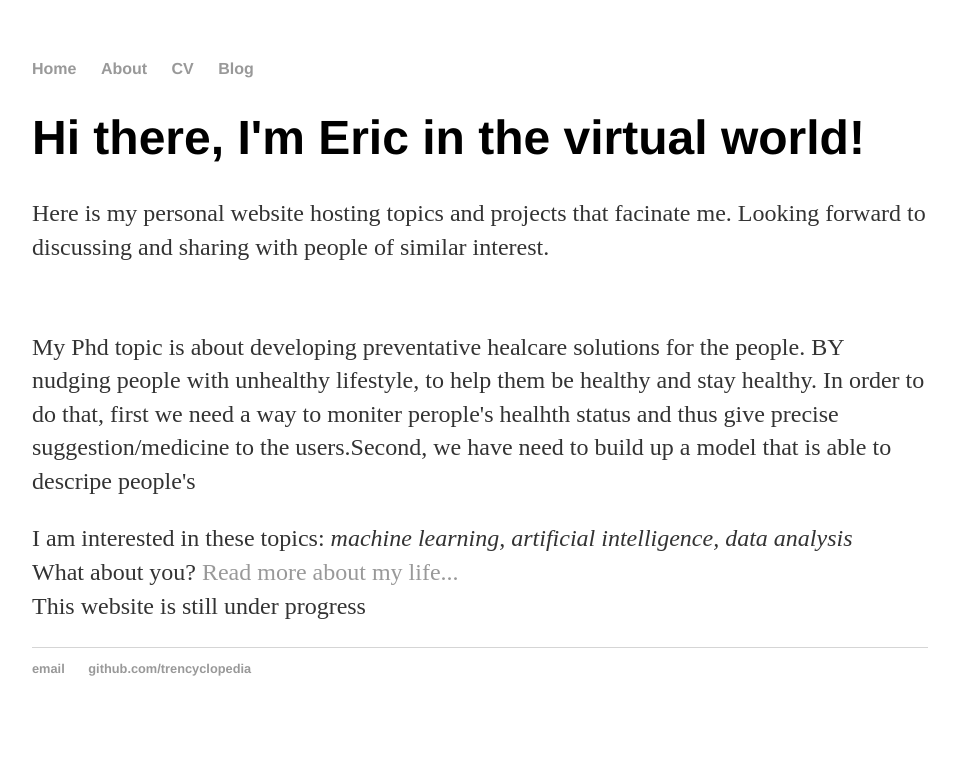
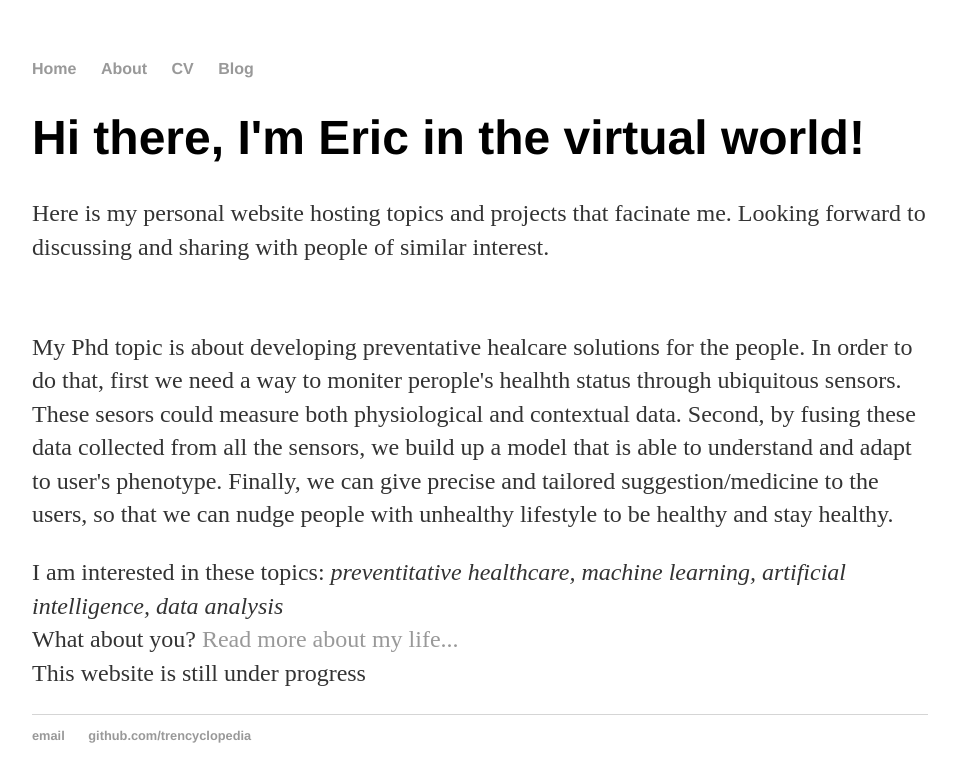
Before and after one commit to trencyclopedia/trencyclopedia.github.io, a Jekyll site: the page built from index.html, in a window 1280 px wide. Shown: the top 782 px of the page, without its empty margins (160-1119 px from the left). Built offline with Jekyll 4.4.1, drawn with Linux system fonts in a browser that asks for light colours.

Commit message:
Update index.html

```diff
--- a/index.html
+++ b/index.html
@@ -7,11 +7,12 @@ title: Eric, the virtual world
 
 	<p>Here is my personal website hosting topics and projects that facinate me. Looking forward to discussing and sharing with people of similar interest.</p>
 	<br>
-	<p>My Phd topic is about developing preventative healcare solutions for the people. BY nudging people with unhealthy lifestyle, to help them be healthy and stay healthy.
-	In order to do that, first we need a way to moniter perople's healhth status and thus give precise suggestion/medicine to the users.Second, we have need to build up a
-	model that is able to descripe people's
+	<p>My Phd topic is about developing preventative healcare solutions for the people.
+	In order to do that, first we need a way to moniter perople's healhth status through ubiquitous sensors. These sesors could measure both physiological and contextual data.
+	Second, by fusing these data collected from all the sensors, we build up a model that is able to understand and adapt to user's phenotype.
+	Finally, we can give precise and tailored suggestion/medicine to the users, so that we can nudge people with unhealthy lifestyle to be healthy and stay healthy.
 	</p>
-	<p>I am interested in these topics: <em>machine learning, artificial intelligence, data analysis</em>
+	<p>I am interested in these topics: <em>preventitative healthcare, machine learning, artificial intelligence, data analysis</em>
         <br>
 	What about you? <a href="/about">Read more about my life...</a>
 	<br>
```
